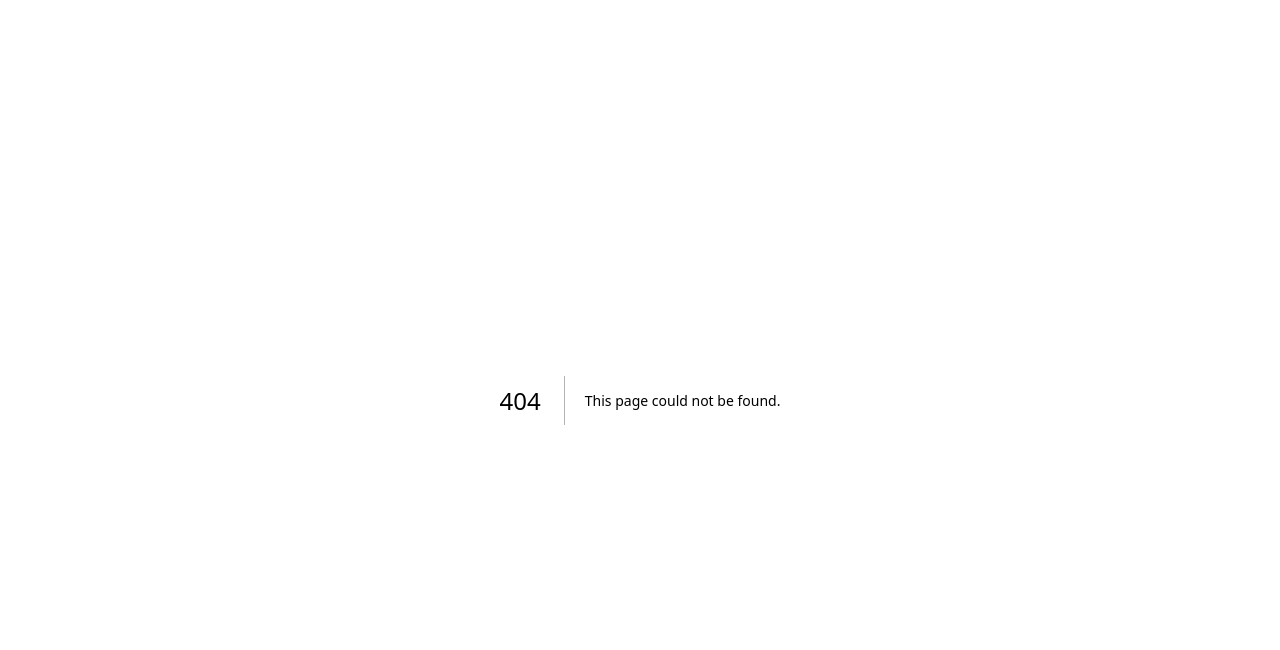
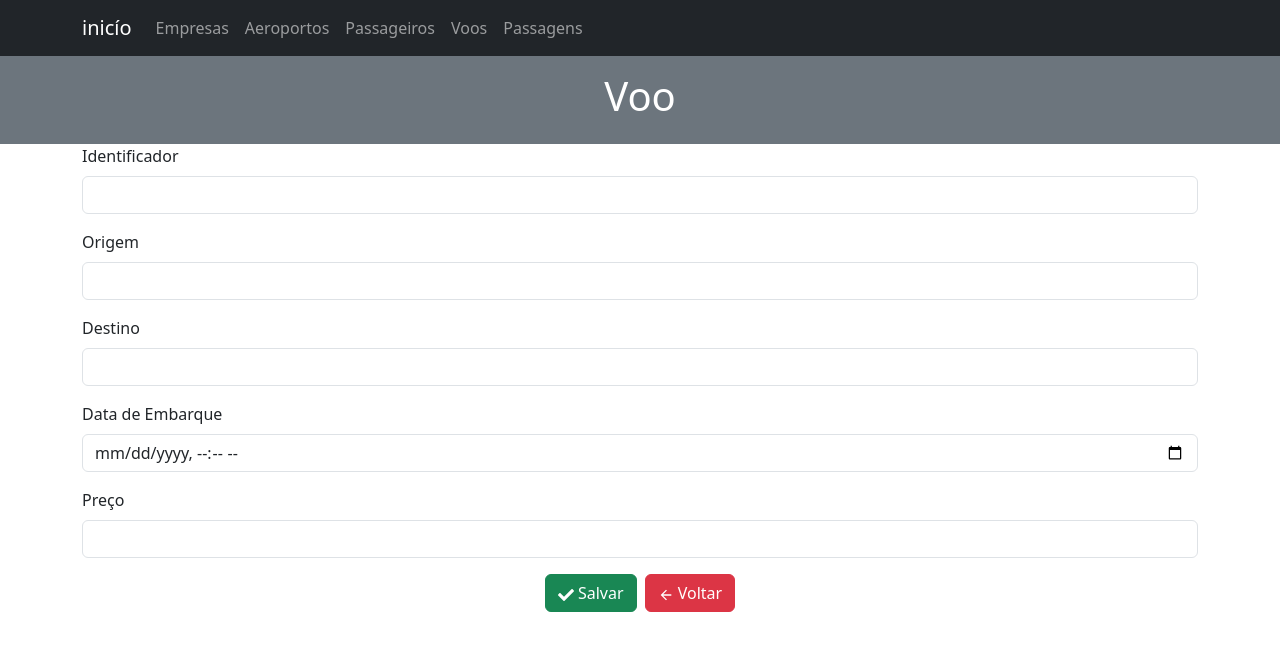
Before and after one commit to MatheusBytes/voe_mais, a Next.js app: page /voo/create in a window 1280 px wide. Before the commit this address had no page. Shown: the top 650 px of the page. Built offline with nearby package versions, Linux system fonts and the light colour scheme.

Commit message:
form completo

```diff
--- a/src/app/components/Pagina.js
+++ b/src/app/components/Pagina.js
@@ -10,10 +10,8 @@ export default function Pagina(props) {
             <Nav.Link href="/empresas">Empresas</Nav.Link>
             <Nav.Link href="/aeroporto">Aeroportos</Nav.Link>
             <Nav.Link href="/passageiro">Passageiros</Nav.Link>
-            <Nav.Link href="/"></Nav.Link>
-            <Nav.Link href="/"></Nav.Link>
-            <Nav.Link href="/"></Nav.Link>
-            <Nav.Link href="/"></Nav.Link>
+            <Nav.Link href="/voo">Voos</Nav.Link>
+            <Nav.Link href="/passagem">Passagens</Nav.Link>
           </Nav>
         </Container>
       </Navbar>
--- /dev/null
+++ b/src/app/voo/create/page.js
@@ -0,0 +1,87 @@
+"use client";
+
+import Pagina from "@/app/components/Pagina";
+import { Formik } from "formik";
+import Link from "next/link";
+import { useRouter } from "next/navigation";
+import { Button, Form } from "react-bootstrap";
+import { FaCheck } from "react-icons/fa";
+import { MdOutlineArrowBack } from "react-icons/md";
+
+export default function Page() {
+  const route = useRouter();
+
+  function salvar(dados) {
+    const voos = JSON.parse(localStorage.getItem("voos")) || []; // Usar "voos" como chave
+    voos.push(dados);
+    localStorage.setItem("voos", JSON.stringify(voos));
+    return route.push("/voo"); // Redirecionar para a página de voos
+  }
+
+  return (
+    <Pagina titulo="Voo">
+      <Formik
+        initialValues={{ identificador: "", id_origem: "", id_destino: "", data_embarque: "", preco: "" }}
+        onSubmit={(values) => salvar(values)}
+      >
+        {({ values, handleChange, handleSubmit }) => (
+          <Form>
+            <Form.Group className="mb-3" controlId="identificador">
+              <Form.Label>Identificador</Form.Label>
+              <Form.Control
+                type="text"
+                name="identificador"
+                value={values.identificador}
+                onChange={handleChange("identificador")}
+              />
+            </Form.Group>
+            <Form.Group className="mb-3" controlId="id_origem">
+              <Form.Label>Origem</Form.Label>
+              <Form.Control
+                type="text"
+                name="id_origem"
+                value={values.id_origem}
+                onChange={handleChange("id_origem")}
+              />
+            </Form.Group>
+            <Form.Group className="mb-3" controlId="id_destino">
+              <Form.Label>Destino</Form.Label>
+              <Form.Control
+                type="text"
+                name="id_destino"
+                value={values.id_destino}
+                onChange={handleChange("id_destino")}
+              />
+            </Form.Group>
+            <Form.Group className="mb-3" controlId="data_embarque">
+              <Form.Label>Data de Embarque</Form.Label>
+              <Form.Control
+                type="datetime-local"
+                name="data_embarque"
+                value={values.data_embarque}
+                onChange={handleChange("data_embarque")}
+              />
+            </Form.Group>
+            <Form.Group className="mb-3" controlId="preco">
+              <Form.Label>Preço</Form.Label>
+              <Form.Control
+                type="number"
+                name="preco"
+                value={values.preco}
+                onChange={handleChange("preco")}
+              />
+            </Form.Group>
+            <div className="text-center">
+              <Button onClick={handleSubmit} variant="success">
+                <FaCheck /> Salvar
+              </Button>
+              <Link href="/voo" className="btn btn-danger ms-2">
+                <MdOutlineArrowBack /> Voltar
+              </Link>
+            </div>
+          </Form>
+        )}
+      </Formik>
+    </Pagina>
+  );
+}
```
Also changed, not shown: src/app/passagem/create/page.js (added, +84 -0 lines), src/app/passagem/page.js (added, +43 -0 lines), src/app/voo/page.js (added, +44 -0 lines).
